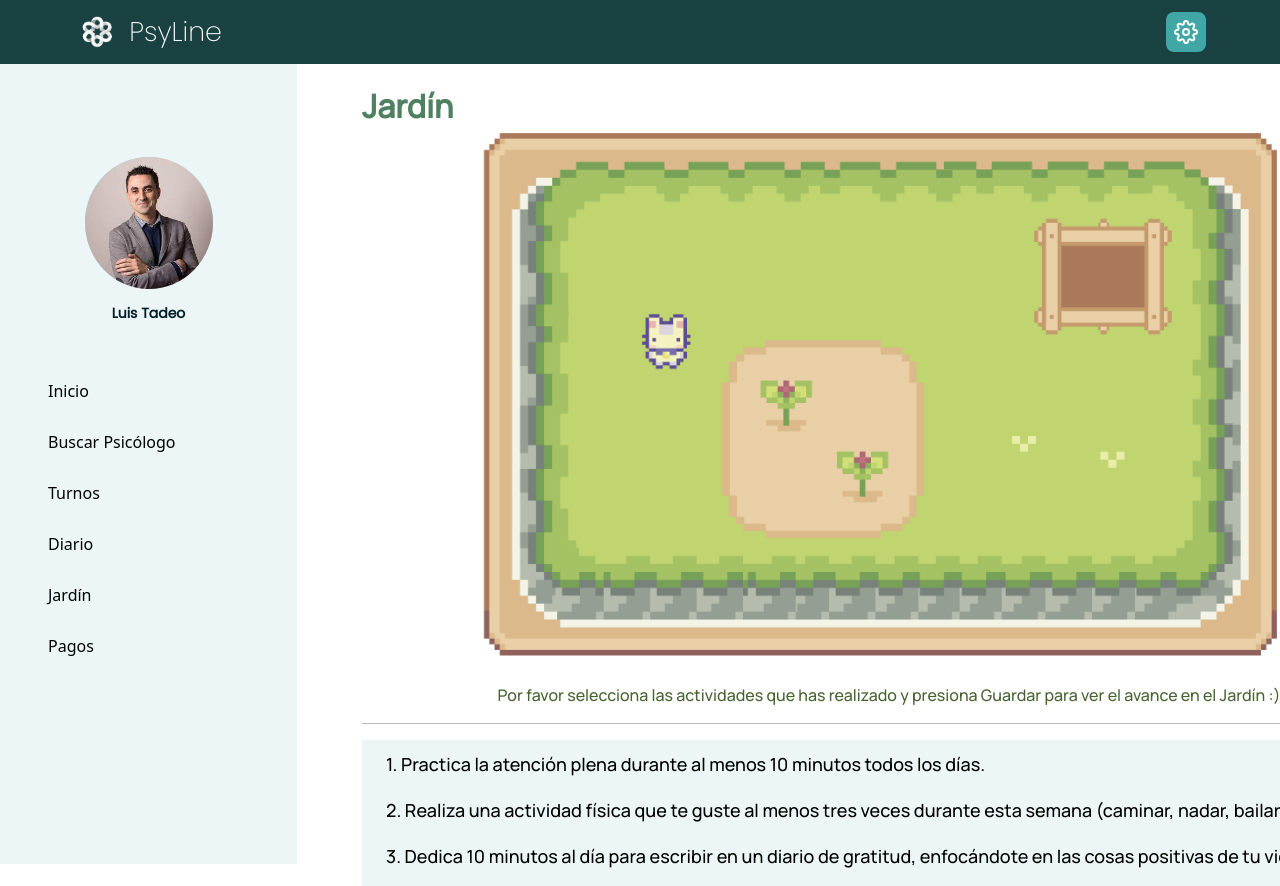
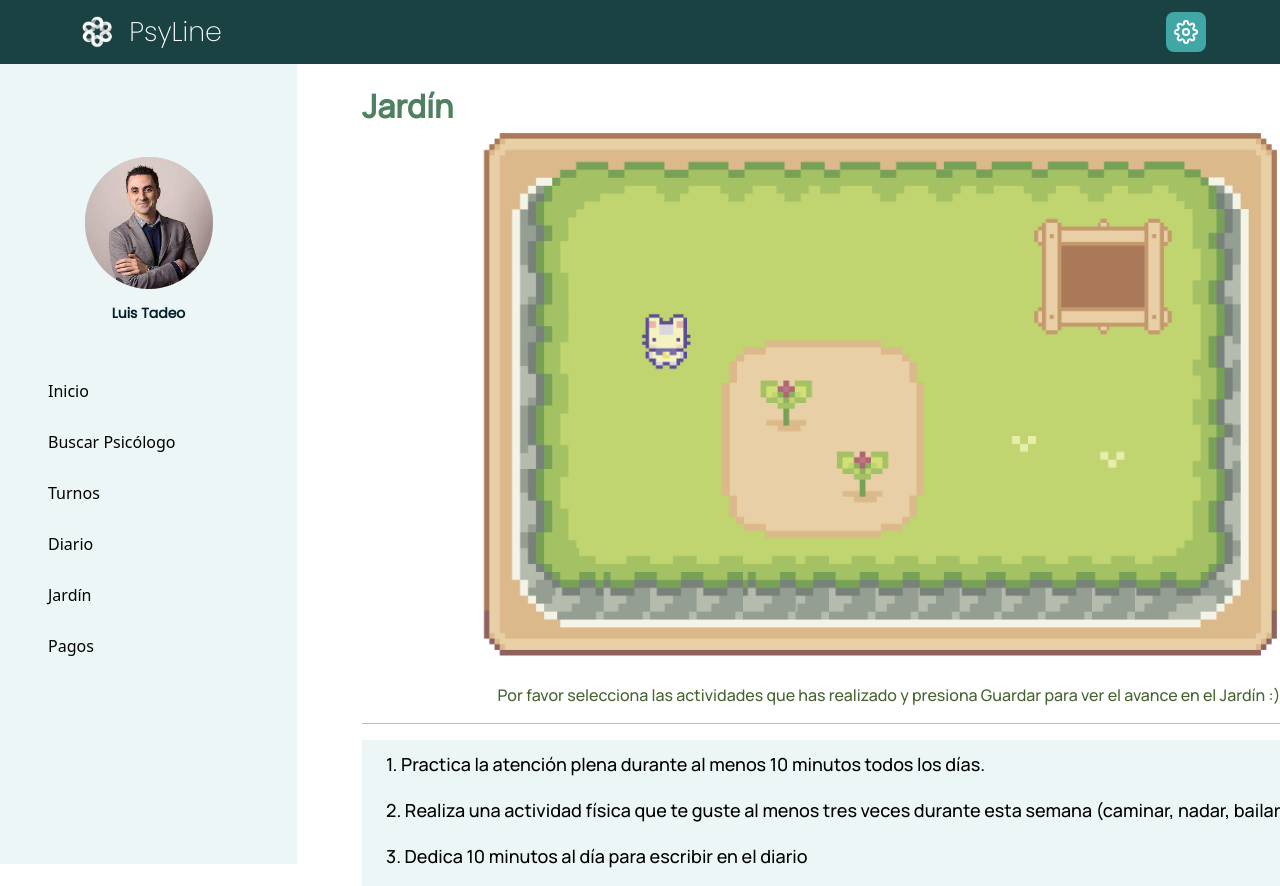
Before and after one commit to WangJian-114/Psy-Line, a React (Vite) app: page /gardenpage in a window 1280 px wide. Shown: the top 886 px of the page. Built offline with nearby package versions, Linux system fonts and the light colour scheme; no server answers.

Commit message:
dix!!!!!

```diff
--- a/src/components/GardenDesign/index.jsx
+++ b/src/components/GardenDesign/index.jsx
@@ -6,7 +6,7 @@ const GardenDesign = ({ ...props }) => {
   const [actividades, setActividadesPendientes] = useState([
     { id: 1, nombre: "1. Practica la atención plena durante al menos 10 minutos todos los días." },
     { id: 2, nombre: "2. Realiza una actividad física que te guste al menos tres veces durante esta semana (caminar, nadar, bailar, etc.)"},
-    { id: 3, nombre: "3. Dedica 10 minutos al día para escribir en un diario de gratitud, enfocándote en las cosas positivas de tu vida." },
+    { id: 3, nombre: "3. Dedica 10 minutos al día para escribir en el diario" },
     { id: 4, nombre: "4. Establece un objetivo específico y alcanzable para la semana y desarrolla un plan de acción para lograrlo." },
     { id: 5, nombre: "5. Dedica tiempo hoy para realizar una actividad creativa que te inspire (pintar, escribir, tocar música, etc.)"},
     { id: 6, nombre: "6. Identifica una creencia negativa que tengas sobre ti y trabaja en reemplazarla por una creencia más positiva." },
```
